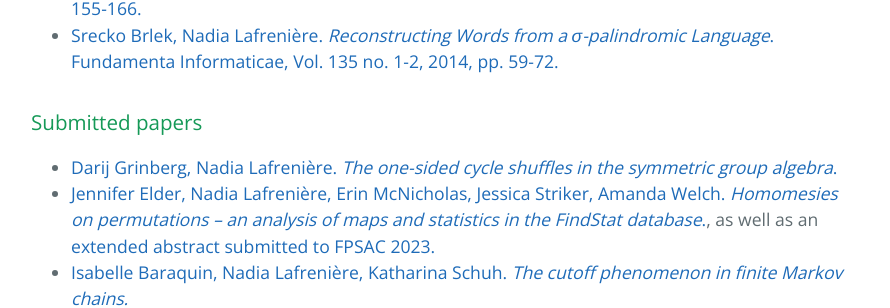
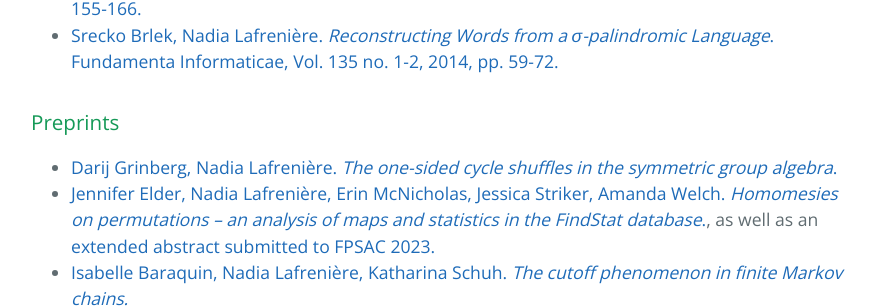
Before and after one commit to nadialafreniere/nadialafreniere.github.io, a Jekyll site: the page built from research.md, in a window 1280 px wide and 900 px high, scrolled down 1182 px. Shown: the part 152-460 px from the top of the window, without its empty margins (193-1083 px from the left). Built offline with Jekyll 4.4.1, drawn with Linux system fonts in a browser that asks for light colours; our own code applies the rules of GitHub Pages for plain Markdown files.

Commit message:
Fixed a typo

```diff
--- a/research.md
+++ b/research.md
@@ -25,7 +25,7 @@
 - [Srecko Brlek, Nadia Lafrenière, Xavier Provençal. _Palindromic Complexity of Trees_. DLT 2015, pp. 155-166.](https://arxiv.org/abs/1505.02695)
 - [Srecko Brlek, Nadia Lafrenière. _Reconstructing Words from a σ-palindromic Language_. Fundamenta Informaticae, Vol.  135 no. 1-2, 2014, pp. 59-72.](BL-sigma-pal.pdf)
 
-### Submitted papers
+### Preprints
 - [Darij Grinberg, Nadia Lafrenière. _The one-sided cycle shuffles in the symmetric group algebra_.](https://arxiv.org/abs/2212.06274)
 - [Jennifer Elder, Nadia Lafrenière, Erin McNicholas, Jessica Striker, Amanda Welch. _Homomesies on permutations -- an analysis of maps and statistics in the FindStat database_.](https://arxiv.org/abs/2206.13409), as well as an [extended abstract submitted to FPSAC 2023.](Permutations_FPSAC2023.pdf)
 - [Isabelle Baraquin, Nadia Lafrenière, Katharina Schuh. _The cutoff phenomenon in finite Markov chains._](Snapshot_cutoff_first_submission_english.pdf)
```
Also changed, not shown: recherche.md (+1 -1 lines).
